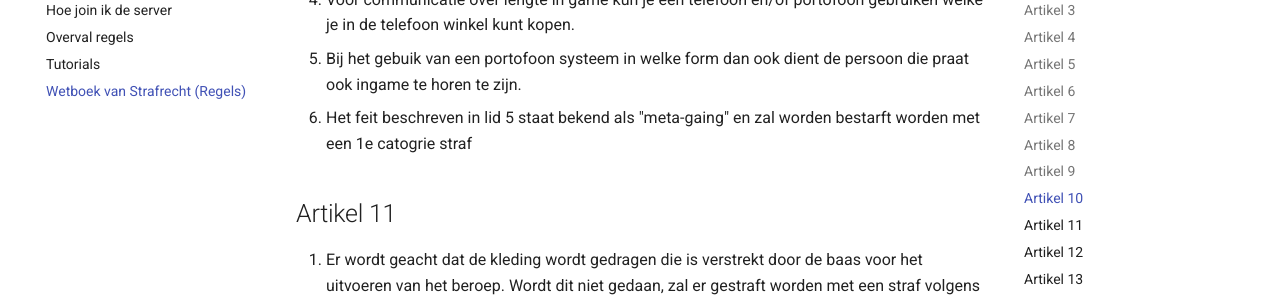
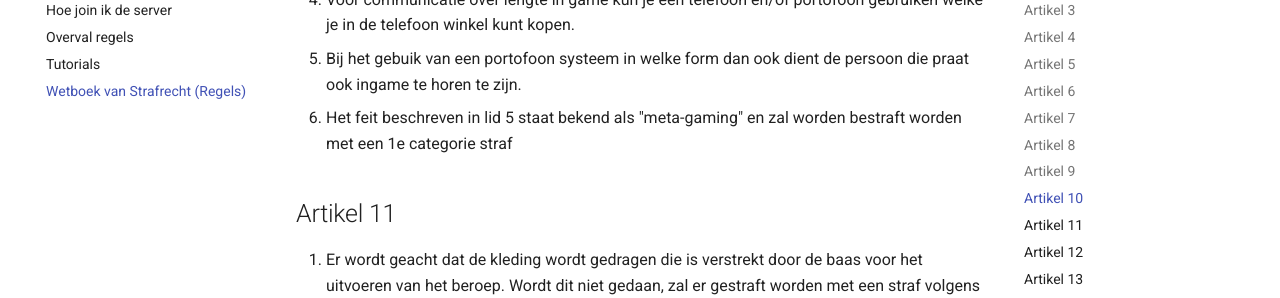
Before and after one commit to Tedeapolis/Tedeapolis, an MkDocs documentation site: the page built from docs/Wetboek.md, in a window 1280 px wide and 900 px high, scrolled down 3347 px. Shown: the part 152-450 px from the top of the window. Built offline with MkDocs 1.6.1 and Material for MkDocs 9.7.7, drawn with Linux system fonts in a browser that asks for light colours.

Commit message:
update to Artikel 10 and 6

```diff
--- a/docs/Wetboek.md
+++ b/docs/Wetboek.md
@@ -84,7 +84,7 @@
 3. Indien de regel in lid 1 overtreden wordt wordt dit bestraft met een straf volgens de 1e categorie.
 4. Voor communicatie over lengte in game kun je een telefoon en/of portofoon gebruiken welke je in de telefoon winkel kunt kopen.
 5. Bij het gebuik van een portofoon systeem in welke form dan ook dient de persoon die praat ook ingame te horen te zijn.
-6. Het feit beschreven in lid 5 staat bekend als "meta-gaing" en zal worden bestarft worden met een 1e catogrie straf
+6. Het feit beschreven in lid 5 staat bekend als "meta-gaming" en zal worden bestraft worden met een 1e categorie straf
 
 ## Artikel 11
 
```
